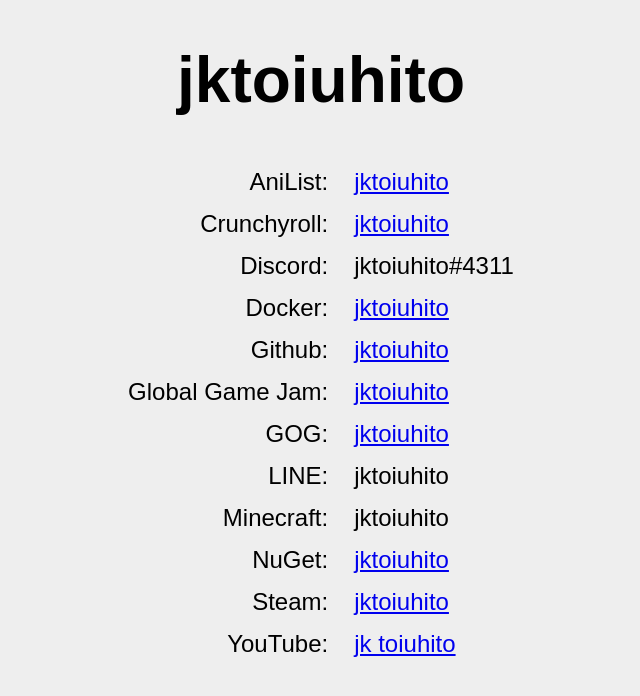
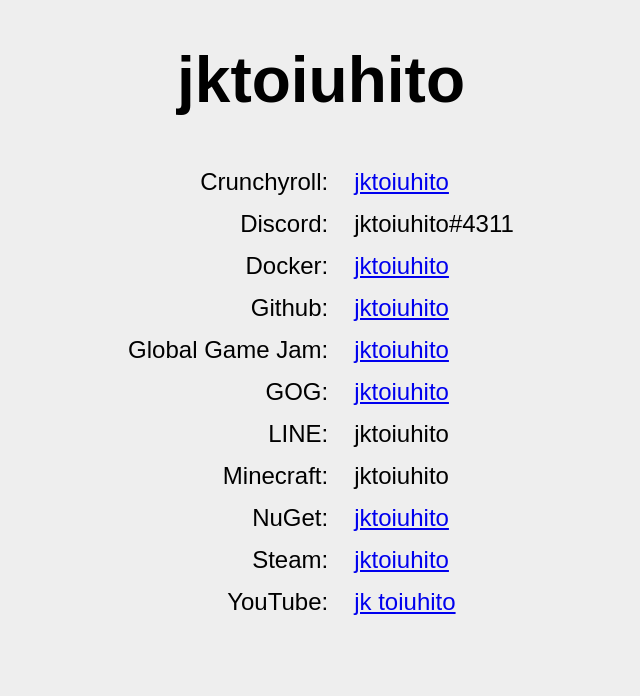
Before and after one commit to jktoiuhito/jktoiuhito.github.io, a plain HTML site: page index.html in a window 1280 px wide. Shown: the whole page, without its empty margins (319-959 px from the left). Drawn offline with Linux system fonts and the light colour scheme.

Commit message:
Update index.html

```diff
--- a/index.html
+++ b/index.html
@@ -8,10 +8,6 @@
 .right {text-align:left;}
 </style></head><body><h1>jktoiuhito</h1><table>
 <tr>
-	<td class="left">AniList</td>
-	<td class="right"><a href="https://anilist.co/user/jktoiuhito/">jktoiuhito</a></td>
-</tr>
-	<tr>
 	<td class="left">Crunchyroll</td>
 	<td class="right"><a href="https://www.crunchyroll.com/user/jktoiuhito">jktoiuhito</a></td>
 </tr>
```
